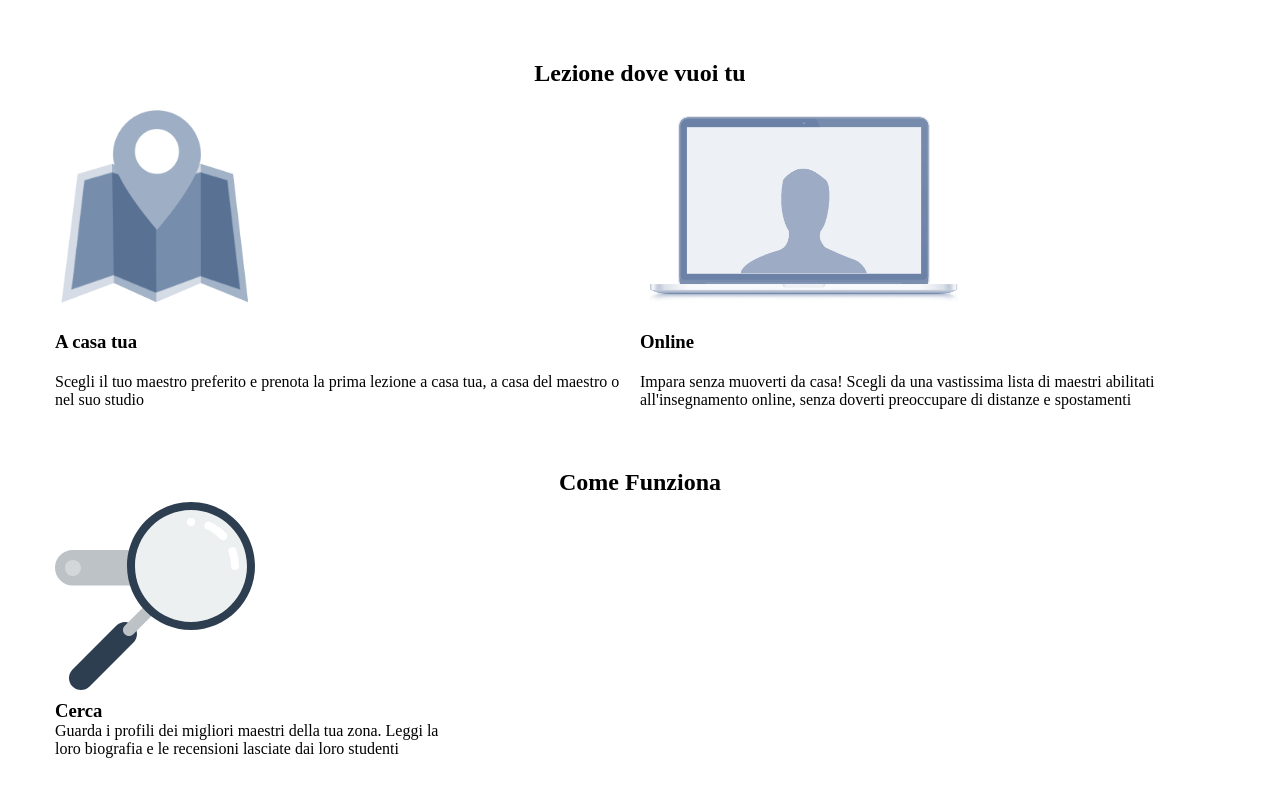
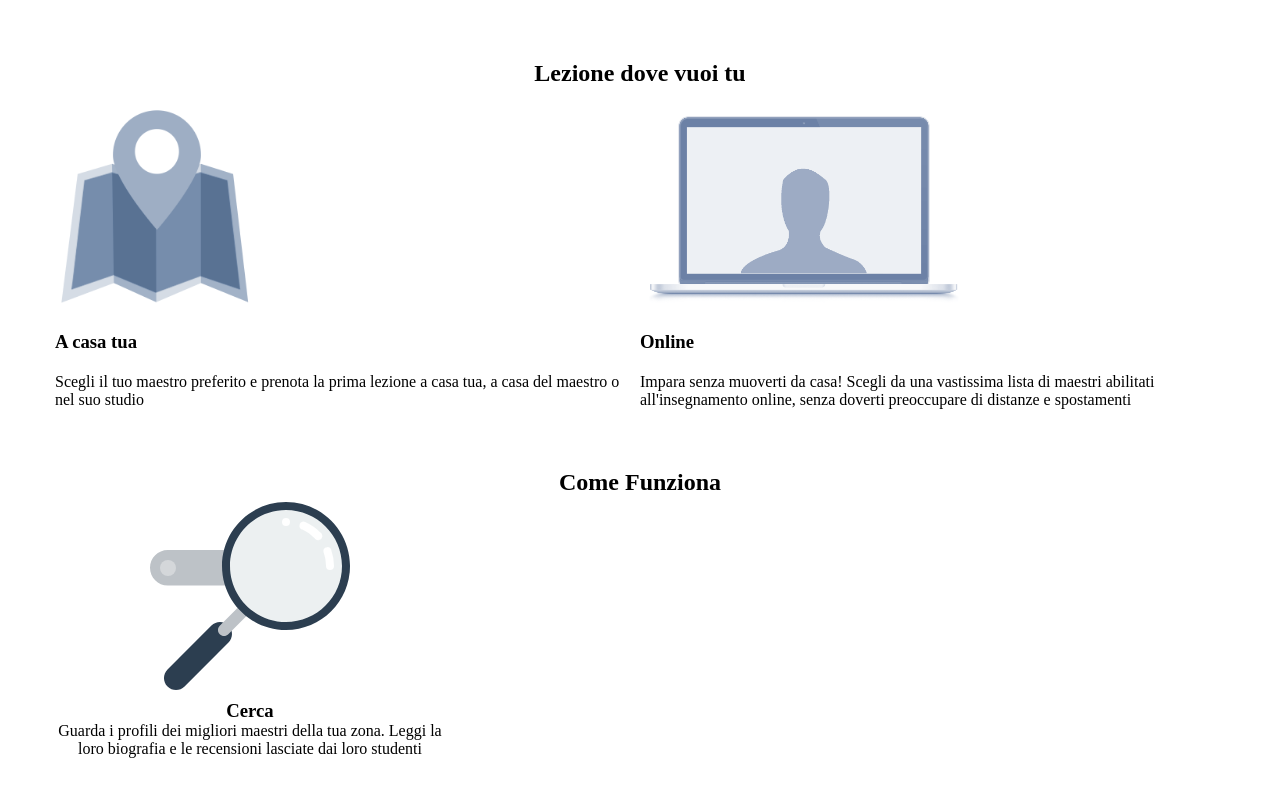
Before and after one commit to Nino-Chimento/html-css-resp-wannabe-12bool, a plain HTML site: page index.html in a window 1280 px wide. Drawn offline with Linux system fonts and the light colour scheme.

Commit message:
centratura

```diff
--- a/index.html
+++ b/index.html
@@ -23,7 +23,7 @@
     </div>
     <h2>Come Funziona</h2>
     <div class="container">
-      <div class="col-lg-4 text_align">
+      <div class="col-lg-4 text-align">
         <img class="img_top"src="img/search.svg" alt="">
         <h3>Cerca</h3>
         <p> Guarda i profili dei migliori maestri della tua zona. Leggi la loro biografia e le recensioni lasciate dai loro studenti</p>
```
